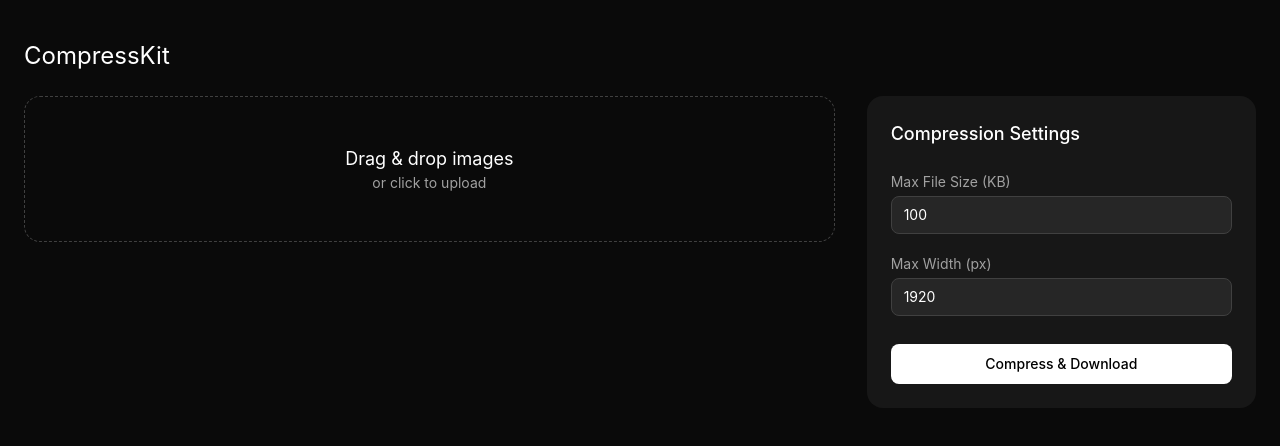
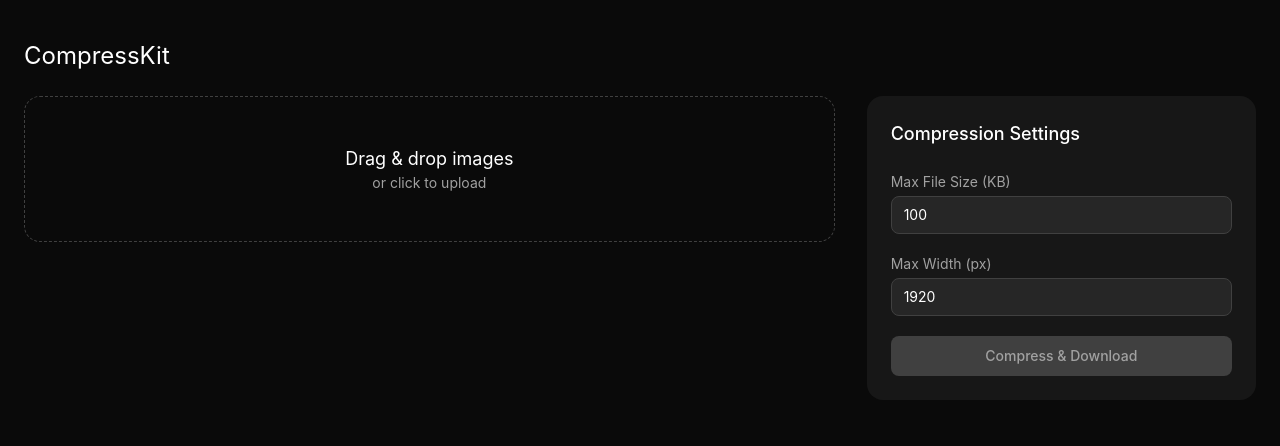
Before and after one commit to username36844/CompressKitnew, a React (Vite) app: page / in a window 1280 px wide. Shown: the top 446 px of the page. Built offline with nearby package versions, Linux system fonts and the light colour scheme.

Commit message:
disable button when no image

```diff
--- a/src/App.jsx
+++ b/src/App.jsx
@@ -93,6 +93,7 @@ export default function Home() {
             settings={settings}
             setSettings={setSettings}
             onProcess={processImages}
+            hasFiles={files.length > 0}
           />
         </div>
       </div>
--- a/src/components/SettingsPanel.jsx
+++ b/src/components/SettingsPanel.jsx
@@ -1,4 +1,9 @@
-export default function SettingsPanel({ settings, setSettings, onProcess }) {
+export default function SettingsPanel({
+  settings,
+  setSettings,
+  onProcess,
+  hasFiles,
+}) {
   return (
     <div className="bg-neutral-900 p-6 rounded-2xl sticky top-6">
       <h2 className="text-lg font-medium mb-6">Compression Settings</h2>
@@ -6,14 +11,10 @@ export default function SettingsPanel({ settings, setSettings, onProcess }) {
       <div className="space-y-5">
         {/* Max Size */}
         <div>
-          <label
-            htmlFor="maxSize"
-            className="block text-sm text-neutral-400 mb-1"
-          >
+          <label className="block text-sm text-neutral-400 mb-1">
             Max File Size (KB)
           </label>
           <input
-            id="maxSize"
             type="number"
             value={settings.maxSize}
             onChange={(e) =>
@@ -22,20 +23,16 @@ export default function SettingsPanel({ settings, setSettings, onProcess }) {
                 maxSize: Number(e.target.value),
               })
             }
-            className="w-full bg-neutral-800 border border-neutral-700 rounded-lg px-3 py-2 text-sm focus:outline-none focus:ring-1 focus:ring-white"
+            className="w-full bg-neutral-800 border border-neutral-700 rounded-lg px-3 py-2 text-sm"
           />
         </div>
 
         {/* Max Width */}
         <div>
-          <label
-            htmlFor="maxWidth"
-            className="block text-sm text-neutral-400 mb-1"
-          >
+          <label className="block text-sm text-neutral-400 mb-1">
             Max Width (px)
           </label>
           <input
-            id="maxWidth"
             type="number"
             value={settings.maxWidth}
             onChange={(e) =>
@@ -44,14 +41,20 @@ export default function SettingsPanel({ settings, setSettings, onProcess }) {
                 maxWidth: Number(e.target.value),
               })
             }
-            className="w-full bg-neutral-800 border border-neutral-700 rounded-lg px-3 py-2 text-sm focus:outline-none focus:ring-1 focus:ring-white"
+            className="w-full bg-neutral-800 border border-neutral-700 rounded-lg px-3 py-2 text-sm"
           />
         </div>
 
-        {/* Action */}
+        {/* Action Button */}
         <button
           onClick={onProcess}
-          className="w-full mt-2 bg-white text-black py-2.5 rounded-lg text-sm font-medium hover:bg-neutral-200 transition"
+          disabled={!hasFiles}
+          className={`w-full py-2.5 rounded-lg text-sm font-medium transition
+            ${
+              hasFiles
+                ? "bg-white text-black hover:bg-neutral-200"
+                : "bg-neutral-700 text-neutral-400 cursor-not-allowed"
+            }`}
         >
           Compress & Download
         </button>
```
